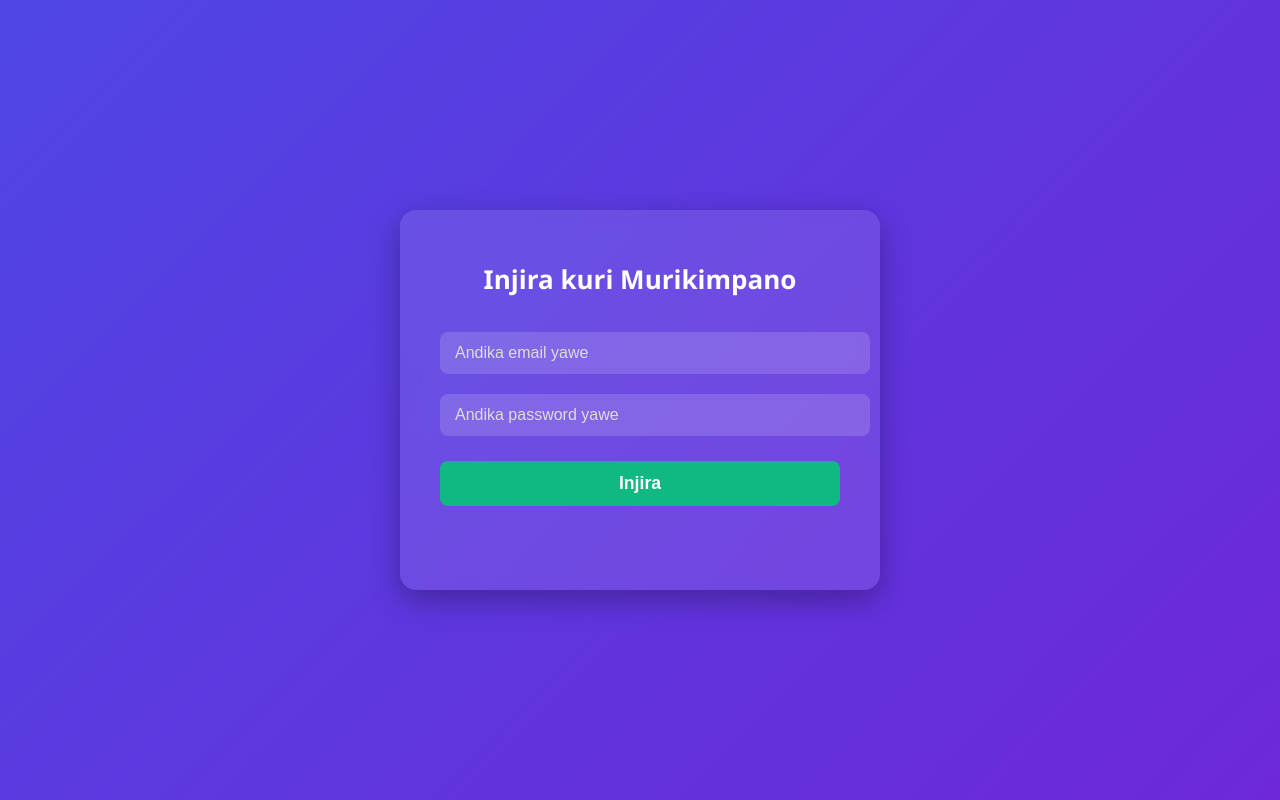
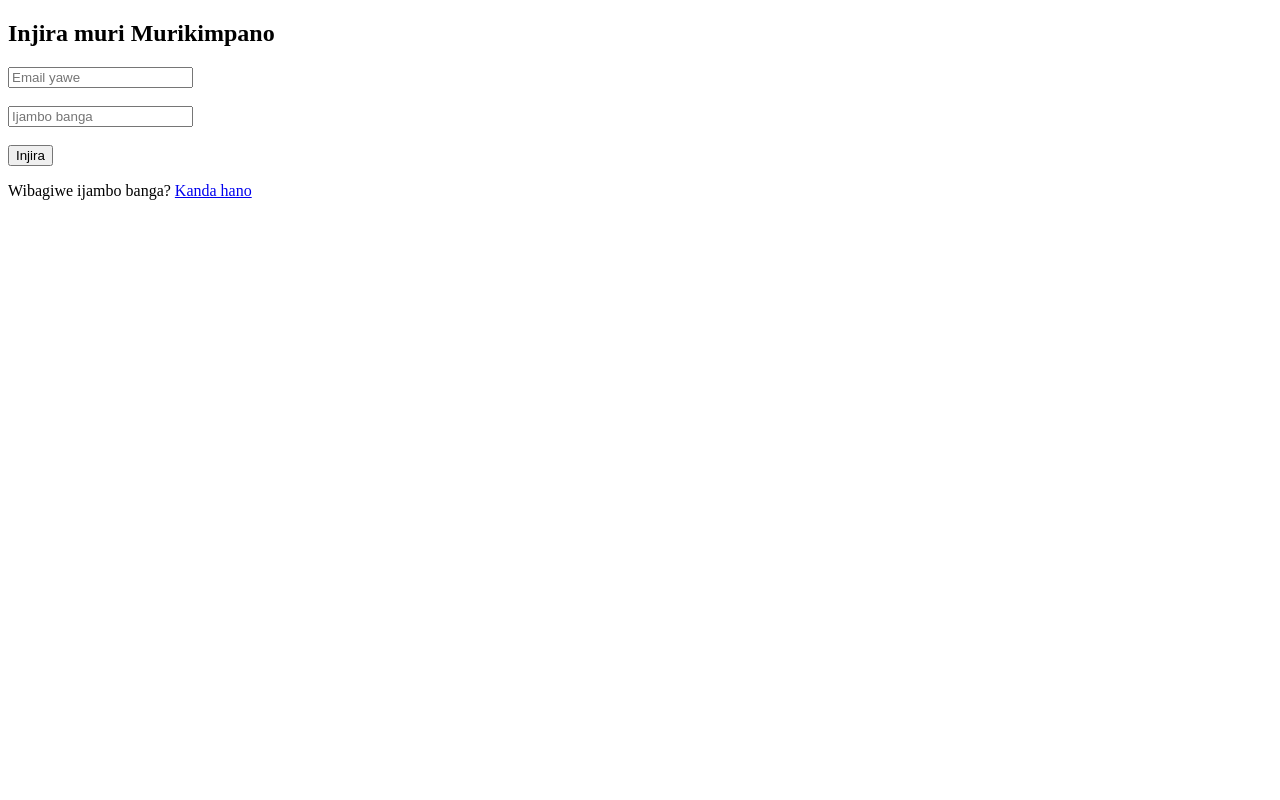
Before and after one commit to thefirstino1/Murikimpano--server, a plain HTML site: page login.html in a window 1280 px wide. Drawn offline with Linux system fonts and the light colour scheme.

Commit message:
Update login.html

```diff
--- a/login.html
+++ b/login.html
@@ -1,136 +1,56 @@
 <!DOCTYPE html>
-<html lang="rw">
+<html>
 <head>
-  <meta charset="UTF-8" />
-  <meta name="viewport" content="width=device-width, initial-scale=1" />
-  <title>Murikimpano | Injira</title>
-  <style>
-    body {
-      margin: 0;
-      padding: 0;
-      background: linear-gradient(135deg, #4f46e5, #6d28d9);
-      font-family: 'Segoe UI', Tahoma, Geneva, Verdana, sans-serif;
-      height: 100vh;
-      display: flex;
-      align-items: center;
-      justify-content: center;
-      color: #fff;
-    }
-
-    .login-box {
-      background-color: rgba(255, 255, 255, 0.1);
-      padding: 30px 40px;
-      border-radius: 16px;
-      box-shadow: 0 10px 30px rgba(0, 0, 0, 0.3);
-      width: 90%;
-      max-width: 400px;
-      backdrop-filter: blur(8px);
-    }
-
-    .login-box h2 {
-      text-align: center;
-      margin-bottom: 25px;
-      font-size: 26px;
-      color: #fff;
-    }
-
-    .login-box input {
-      width: 100%;
-      padding: 12px 15px;
-      margin: 10px 0;
-      border: none;
-      border-radius: 8px;
-      font-size: 1rem;
-      outline: none;
-      background: rgba(255, 255, 255, 0.15);
-      color: #fff;
-    }
-
-    .login-box input::placeholder {
-      color: #ddd;
-    }
-
-    .login-box button {
-      width: 100%;
-      padding: 12px;
-      margin-top: 15px;
-      background-color: #10b981;
-      border: none;
-      border-radius: 8px;
-      font-size: 1.1rem;
-      font-weight: bold;
-      color: #fff;
-      cursor: pointer;
-      transition: background-color 0.3s ease;
-    }
-
-    .login-box button:hover {
-      background-color: #059669;
-    }
-
-    #message {
-      margin-top: 15px;
-      font-size: 0.95rem;
-      text-align: center;
-      min-height: 1.5rem;
-    }
-  </style>
-</head>
-<body>
-  <div class="login-box">
-    <h2>Injira kuri Murikimpano</h2>
-    <form id="login-form">
-      <input type="email" id="email" placeholder="Andika email yawe" required />
-      <input type="password" id="password" placeholder="Andika password yawe" required />
-      <button type="submit">Injira</button>
-    </form>
-    <p id="message"></p>
-  </div>
+  <meta charset="UTF-8">
+  <title>Login - Murikimpano</title>
 
   <!-- Firebase SDKs -->
-  <script type="module">
-    // Import Firebase modules
-    import { initializeApp } from "https://www.gstatic.com/firebasejs/10.12.0/firebase-app.js";
-    import { getAuth, signInWithEmailAndPassword } from "https://www.gstatic.com/firebasejs/10.12.0/firebase-auth.js";
+  <script src="https://www.gstatic.com/firebasejs/9.6.1/firebase-app-compat.js"></script>
+  <script src="https://www.gstatic.com/firebasejs/9.6.1/firebase-auth-compat.js"></script>
 
-    // Your Firebase config (GNB Boss)
+  <!-- Firebase Configuration -->
+  <script>
     const firebaseConfig = {
-      apiKey: "AIzaSyBC-bxI0yfqnlp2TyDAYZH0vEYcQH_tDf0",
-      authDomain: "murikimpano.firebaseapp.com",
-      projectId: "murikimpano",
-      storageBucket: "murikimpano.firebasestorage.app",
-      messagingSenderId: "288360394906",
-      appId: "1:288360394906:web:036db545a633f8eba5af23",
-      measurementId: "G-08Q2CKEE87"
+      apiKey: "ANDIKA_API_KEY_HANO",
+      authDomain: "ANDIKA_AUTH_DOMAIN_HANO",
+      projectId: "ANDIKA_PROJECT_ID_HANO",
+      storageBucket: "ANDIKA_STORAGE_BUCKET_HANO",
+      messagingSenderId: "ANDIKA_MESSAGING_ID_HANO",
+      appId: "ANDIKA_APP_ID_HANO"
     };
 
     // Initialize Firebase
-    const app = initializeApp(firebaseConfig);
-    const auth = getAuth(app);
+    firebase.initializeApp(firebaseConfig);
+  </script>
+</head>
 
-    // Login Logic
-    const form = document.getElementById("login-form");
-    const message = document.getElementById("message");
+<body>
+  <h2>Injira muri Murikimpano</h2>
 
-    form.addEventListener("submit", (e) => {
+  <form id="loginForm">
+    <input type="email" id="email" placeholder="Email yawe" required><br><br>
+    <input type="password" id="password" placeholder="Ijambo banga" required><br><br>
+    <button type="submit">Injira</button>
+  </form>
+
+  <p>Wibagiwe ijambo banga? <a href="forgot-password.html">Kanda hano</a></p>
+
+  <script>
+    const loginForm = document.getElementById('loginForm');
+
+    loginForm.addEventListener('submit', function(e) {
       e.preventDefault();
-      const email = document.getElementById("email").value.trim();
-      const password = document.getElementById("password").value;
 
-      message.style.color = "#ccc";
-      message.textContent = "Turimo kwinjiza...";
+      const email = document.getElementById('email').value;
+      const password = document.getElementById('password').value;
 
-      signInWithEmailAndPassword(auth, email, password)
+      firebase.auth().signInWithEmailAndPassword(email, password)
         .then((userCredential) => {
-          message.style.color = "#10b981";
-          message.textContent = "Winjiye neza. Turakujyana imbere...";
-          setTimeout(() => {
-            window.location.href = "client.html"; // Hindura niba hari indi page ushaka
-          }, 1500);
+          alert("Winjiye neza GNB Boss!");
+          window.location.href = "index.html"; // Urahita ujya ku rubuga rw'imbere
         })
         .catch((error) => {
-          message.style.color = "#f87171";
-          message.textContent = "Ikosa: " + error.message;
+          alert("Ikosa: " + error.message);
         });
     });
   </script>
```
